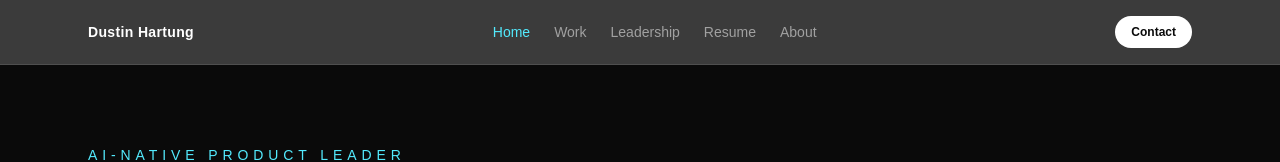
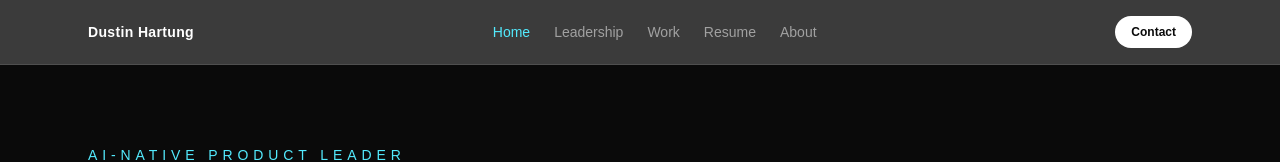
Before and after one commit to dhartung02/dustinhartung.com, a Next.js app: page / in a window 1280 px wide. Shown: the top 162 px of the page. Built offline with nearby package versions, Linux system fonts and the light colour scheme.

Commit message:
fix(nav): move leadership link before work (#28)

```diff
--- a/src/components/nav/SiteNav.tsx
+++ b/src/components/nav/SiteNav.tsx
@@ -5,8 +5,8 @@ import { usePathname } from "next/navigation";
 
 const links = [
   { href: "/", label: "Home" },
+  { href: "/executive", label: "Leadership" },
   { href: "/work", label: "Work" },
-  { href: "/executive", label: "Leadership" },
   { href: "/resume", label: "Resume" },
   { href: "/about", label: "About" },
 ];
```
